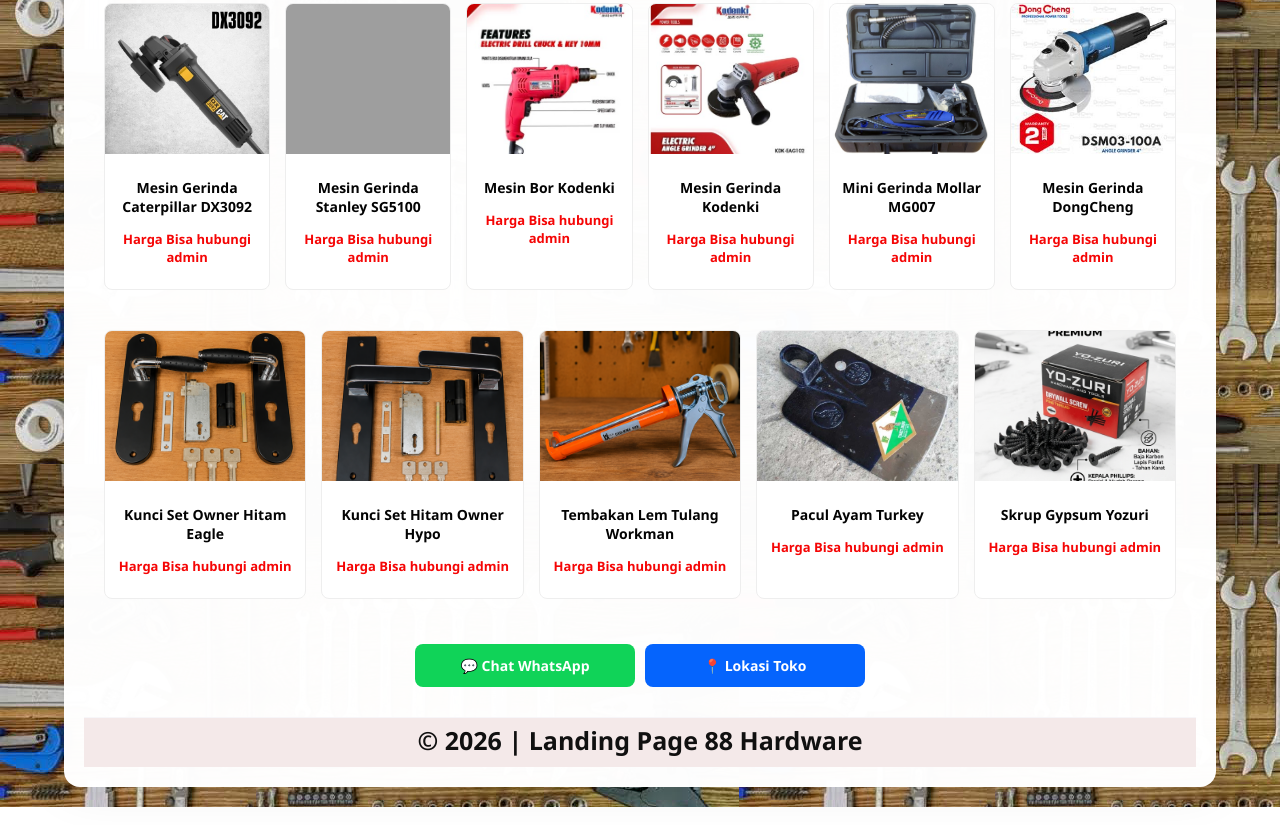
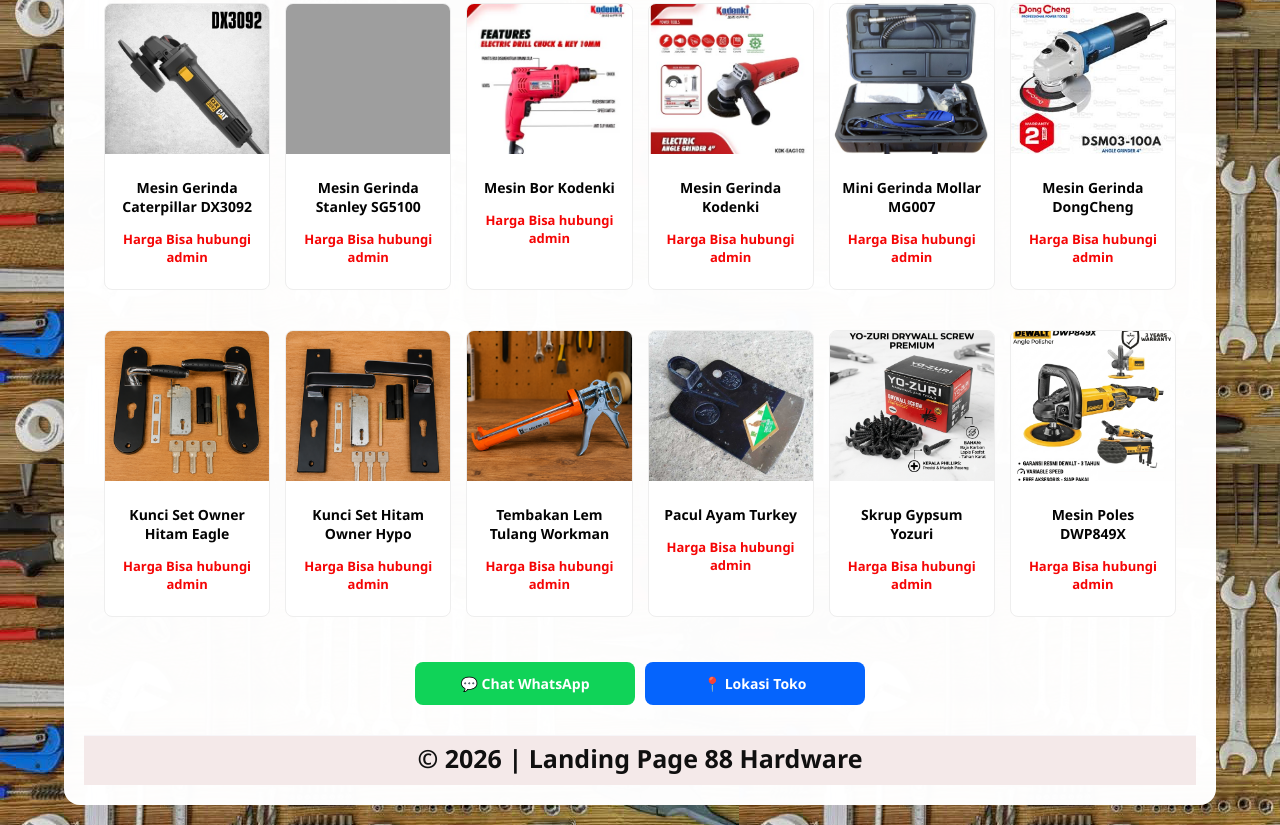
Before and after one commit to iyasynwa-droid/Katalog-produk, a plain HTML site: page index.html in a window 1280 px wide. Shown: the part 366-1191 px from the top of the page. Drawn offline with Linux system fonts and the light colour scheme; grey boxes are pictures that could not be loaded.

Commit message:
Add files via upload

```diff
--- a/index.html
+++ b/index.html
@@ -351,6 +351,16 @@
                 </div>
             </div>
 
+            <div class="card-produk">
+                <a href="https://wa.me/6283870106324?text=Selamat%20siang%20Kak%2C%20untuk%20produk%20stoknya%20masih%20ada%20atau%20
+                tidak%20ya%3F%20Kalau%20ternyata%20habis%2C%20kira-kira%20kapan%20restock%20lagi%20ya%20Kak%3F" target="_blank">
+                <img src="Dwp849x.png" alt="Produk 4">
+                </a> <div class="card-info">
+                    <p class="nama-produk">Mesin Poles DWP849X</p>
+                    <p class="harga-produk">Harga Bisa hubungi admin</p>
+                </div>
+            </div>
+
         </div>
     <div class="action-buttons">
             <a href="https://wa.me/6283870106324?text=Selamat%20siang%20Kak%2C%20untuk%20produk%20stoknya%20masih%20ada%20atau%20tidak%20ya%3F%20Kalau%20ternyata%20habis%2C%20kira-kira%20kapan%20restock%20lagi%20ya%20Kak%3F" class="btn btn-wa" target="_blank">💬 Chat WhatsApp</a>
```
Also changed, not shown: Dwp849x.png (added).
